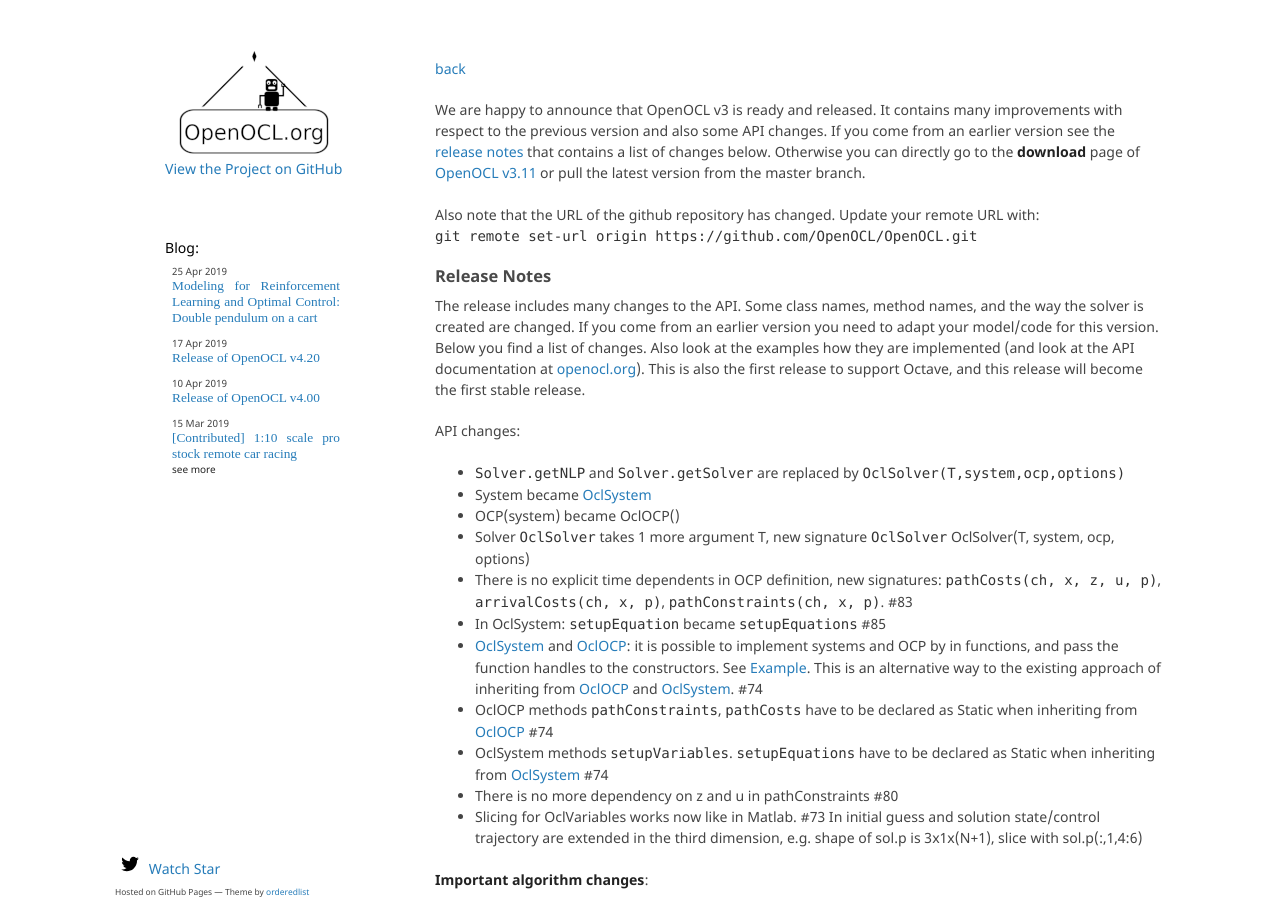
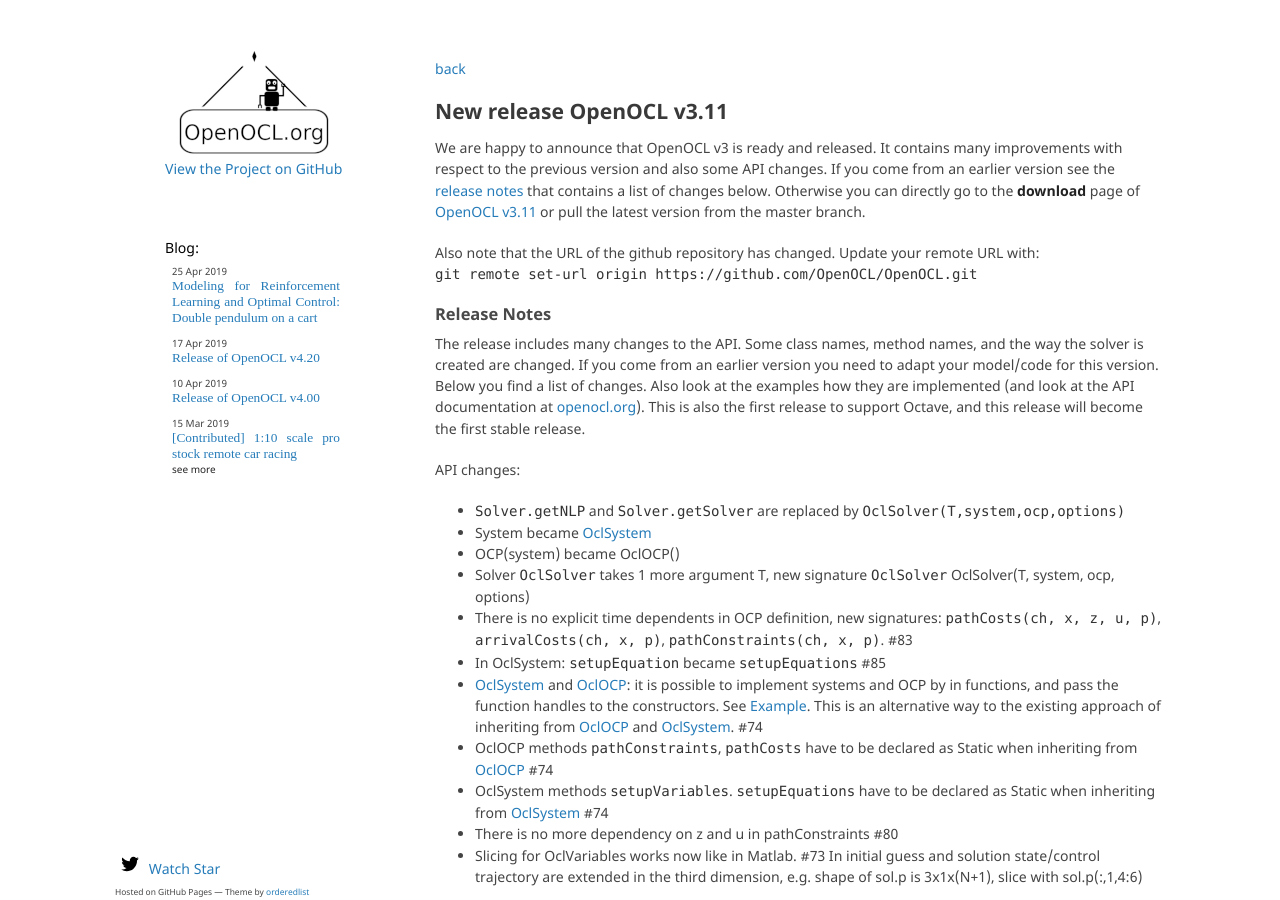
Before and after one commit to OpenOCL/openocl.github.io, a Jekyll site: the page built from _posts/2019-01-22-release-of-openocl-v3.md, in a window 1280 px wide and 900 px high. Built offline with Jekyll 4.4.1, drawn with Linux system fonts in a browser that asks for light colours; some web fonts are replaced; our own code applies the rules of GitHub Pages for plain Markdown files.

Commit message:
Update 2019-01-22-release-of-openocl-v3.md

```diff
--- a/_posts/2019-01-22-release-of-openocl-v3.md
+++ b/_posts/2019-01-22-release-of-openocl-v3.md
@@ -3,6 +3,8 @@
 categories: releases
 permalink: /:categories/:title/
 ---
+
+# New release OpenOCL v3.11
 
 We are happy to announce that OpenOCL v3 is ready and released.
 It contains many improvements with respect to the previous version and also some API changes.
```
